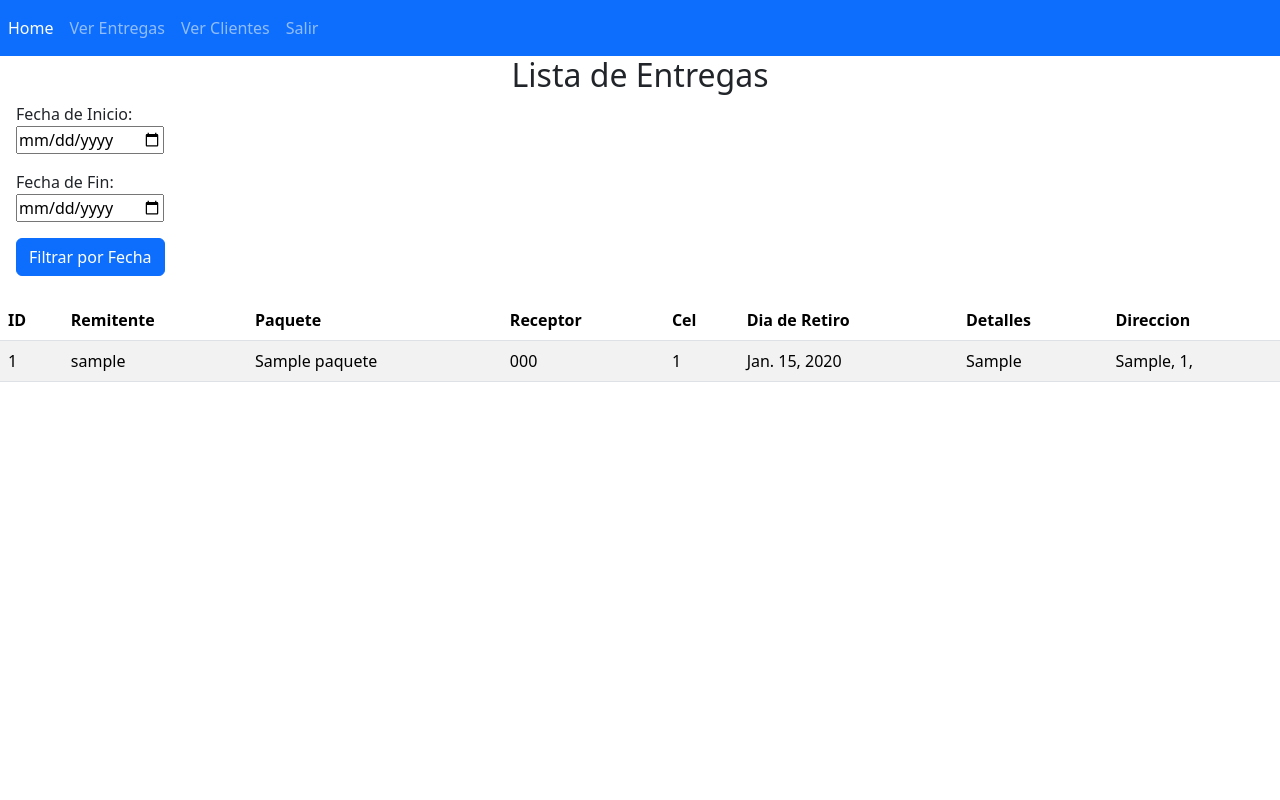
After one commit to felipe-toro23/grupo_logex, a Django app: page /entregasupuser in a window 1280 px wide. The commit adds this page. Run offline with Django 4.2, Linux system fonts and the light colour scheme; tables that the repository leaves empty hold one stand-in row (values such as "Sample post").

Commit message:
push final

```diff
--- a/app/models.py
+++ b/app/models.py
@@ -23,7 +23,7 @@ class Usuarios(AbstractUser):
     rut_cli = models.CharField(max_length=12, unique=True)
     nombre_cli = models.CharField(max_length=25)
     apellido_cli = models.CharField(max_length=25)
-    direcciones = models.ForeignKey(Direcciones, on_delete=models.CASCADE)
+    direcciones = models.ForeignKey(Direcciones, on_delete=models.CASCADE, null=True)
 
     def __str__(self):
         return self.username
--- a/app/static/css/estilo.css
+++ b/app/static/css/estilo.css
@@ -74,3 +74,9 @@ footer {
     margin-right: 100px; /* Ajusta la separación horizontal entre tarjetas según sea necesario */
     /* Otros estilos de las tarjetas según sea necesario */
 }
+
+
+.filtro-fecha {
+    width: 80%; /* Ajusta el valor según tus necesidades */
+    margin: auto; /* Centra el contenedor horizontalmente */
+  }
--- /dev/null
+++ b/app/templates/superusuario/entregas.html
@@ -0,0 +1,63 @@
+{%  extends 'superusuario/indexsupuser.html'%}
+
+{%block Titulo  %}
+Entregas
+{%endblock%}
+
+{% block Contenido %}
+  <h2>Lista de Entregas</h2>
+
+  <div class="filtro-fecha col-md-2 col-sm-4 col-6 ms-3 d-flex justify-content-center align-items-center">
+    <div>
+        <form method="get" action="{% url 'entregasupuser' %}">
+            <div class="mb-3">
+                <label for="fecha_inicio">Fecha de Inicio:</label>
+                <input type="date" name="fecha_inicio" id="fecha_inicio">
+            </div>
+
+            <div class="mb-3">
+                <label for="fecha_fin">Fecha de Fin:</label>
+                <input type="date" name="fecha_fin" id="fecha_fin">
+            </div>
+
+            <button class="btn btn-primary" type="submit">Filtrar por Fecha</button>
+        </form>
+    </div>
+</div>
+
+
+  <br>
+
+  {% if Paquetes %}
+    <table class="table table-striped">
+      <thead>
+        <tr>
+          <th>ID</th>
+          <th>Remitente</th>
+          <th>Paquete</th>
+          <th>Receptor</th>
+          <th>Cel</th>
+          <th>Dia de Retiro</th>
+          <th>Detalles</th>
+          <th>Direccion</th>
+        </tr>
+      </thead>
+      <tbody>
+        {% for entrega in Paquetes %}
+          <tr>
+            <td>{{ entrega.id_paquete }}</td>
+            <td>{{ entrega.cuenta }}</td>
+            <td>{{ entrega.nom_paq }}</td>
+            <td>{{ entrega.nom_recep }}</td>
+            <td>{{ entrega.cel_recep }}</td>
+            <td>{{ entrega.fec_reti }}</td>
+            <td>{{ entrega.detalles_paq }}</td>
+            <td>{{ entrega.direccion.calle_dire }}, {{ entrega.direccion.numeracio_dire }}, {{ entrega.direccion.comuna }}</td>
+          </tr>
+        {% endfor %}
+      </tbody>
+    </table>
+  {% else %}
+    <p>No hay entregas registradas.</p>
+  {% endif %}
+{% endblock %}
--- /dev/null
+++ b/app/templates/superusuario/indexsupuser.html
@@ -0,0 +1,31 @@
+{% load static %}
+<!DOCTYPE html>
+<html lang="en">
+<head>
+    <meta charset="UTF-8">
+    <meta name="viewport" content="width=device-width, initial-scale=1.0">
+    <title>{% block Titulo %}{% endblock %}</title>
+    <link type='text/css' rel="stylesheet" href='{% static "css/estilo.css" %}'>
+    <link href="https://cdn.jsdelivr.net/npm/bootstrap@5.3.2/dist/css/bootstrap.min.css" rel="stylesheet" integrity="sha384-T3c6CoIi6uLrA9TneNEoa7RxnatzjcDSCmG1MXxSR1GAsXEV/Dwwykc2MPK8M2HN" crossorigin="anonymous">
+</head>
+<body>
+    <nav class="navbar navbar-expand navbar-dark bg-primary">
+        <div class="nav navbar-nav">
+            <a class="nav-item nav-link active" href="{% url 'entregasupuser' %}" aria-current="page">Home</a>
+            <a class="nav-item nav-link" href="{% url 'entregasupuser' %}">Ver Entregas</a>
+            <a class="nav-item nav-link" href="{% url 'verclientes' %}">Ver Clientes</a>
+            <li class="nav-item"><a class="nav-link" href="{% url 'salir' %}">Salir</a></li>        </div>
+    </nav>
+    <div class="Contenido">
+        {% block Contenido %}
+        {% endblock %}
+        <br>
+        <br>
+        <br>
+    </div>
+    <script src="https://cdn.jsdelivr.net/npm/bootstrap@5.3.2/dist/js/bootstrap.bundle.min.js" integrity="sha384-C6RzsynM9kWDrMNeT87bh95OGNyZPhcTNXj1NW7RuBCsyN/o0jlpcV8Qyq46cDfL" crossorigin="anonymous"></script>
+</body>
+
+
+
+</html>
--- a/app/urls.py
+++ b/app/urls.py
@@ -9,5 +9,8 @@ urlpatterns = [
     path("accounts/profile/", views.profile, name="profile"),
     path("accounts/new_encomiendas/", views.guardar_paquete, name="new_encomiendas"),
     path("accounts/encomiendas/", views.encomiendas, name="encomiendas"),
+    path("entregasupuser", views.entregasupuser, name="entregasupuser"),
+    path("verclientes", views.verclientes, name="verclientes"),
+    path('eliminar_cliente/<int:id_cliente>/', views.eliminar_cliente, name='eliminar_cliente'),
     path("salir", views.salir, name="salir")
 ]
--- a/app/views.py
+++ b/app/views.py
@@ -15,8 +15,6 @@ from django.db import IntegrityError, DataError
 
 def index(request):
     return render(request, "logex/home.html")
-
-
 
 
 def Crear_cuenta(request):
@@ -65,10 +63,13 @@ def Crear_cuenta(request):
     return render(request, "logex/crear_cuenta.html", {'form': form})
 
 
-
 @login_required
 def profile(request):
-    return render(request, "logex/loby.html")
+    #crea in if que envie a otra pagina si es super usuario
+    if request.user.is_superuser:
+        return render(request, "superusuario/entregas.html")
+    else:
+        return render(request, "logex/loby.html")
 
 
 def salir(request):
@@ -128,7 +129,6 @@ def guardar_paquete(request):
     return render(request, "logex/nueva_encomienda.html", {'form': form})
 
 
-
 def encomiendas(request):
 
     usuario = get_object_or_404(Usuarios, username=request.user.username)
@@ -140,3 +140,38 @@ def encomiendas(request):
     }
 
     return render(request, "logex/Listado_encomiendas.html", data)
+
+def eliminar_cliente(request, id_cliente):
+    cliente = Usuarios.objects.get(id_cuenta=id_cliente)
+
+    if request.method == 'POST':
+        cliente.delete()
+        return redirect('verclientes')  # Redirigir a la lista de clientes después de la eliminación
+
+    return render(request, 'superusuario/clientes.html', {'cliente': cliente})
+
+def entregasupuser(request):
+    fecha_inicio = request.GET.get('fecha_inicio', None)
+    fecha_fin = request.GET.get('fecha_fin', None)
+
+    paquetes = Paquetes.objects.all()
+
+    if fecha_inicio and fecha_fin:
+        fecha_inicio = datetime.strptime(fecha_inicio, "%Y-%m-%d").date()
+        fecha_fin = datetime.strptime(fecha_fin, "%Y-%m-%d").date()
+        paquetes = paquetes.filter(fec_reti__range=(fecha_inicio, fecha_fin))
+
+    data = {
+        'Paquetes': paquetes
+    }
+
+    return render(request, "superusuario/entregas.html", data)
+
+def verclientes(request):
+    clientes = Usuarios.objects.filter(is_superuser=False)
+
+    data = {
+        'clientes': clientes
+    }
+
+    return render(request, "superusuario/clientes.html", data)
```
Also changed, not shown: app/mybackend.py (deleted, +0 -16 lines), app/templates/superusuario/clientes.html (added, +39 -0 lines), app/migrations/0004_alter_usuarios_direcciones.py (added).
